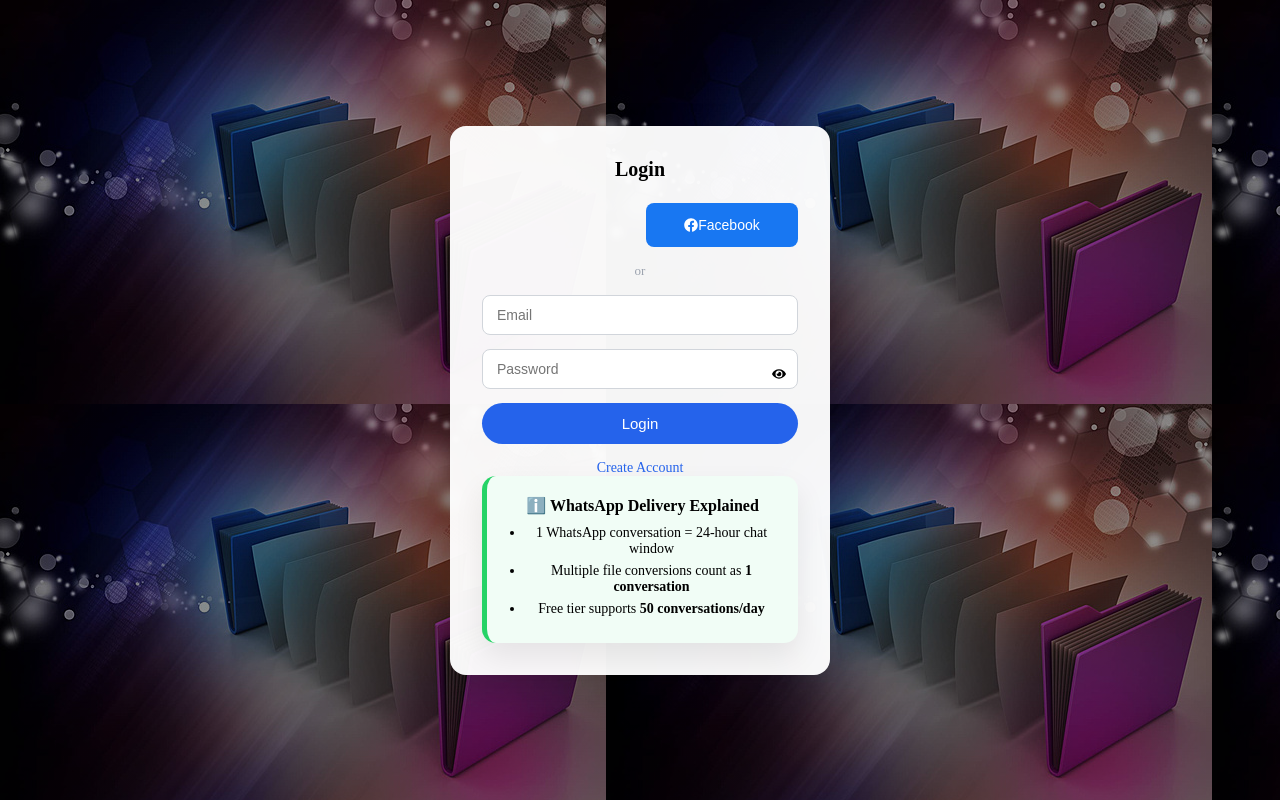
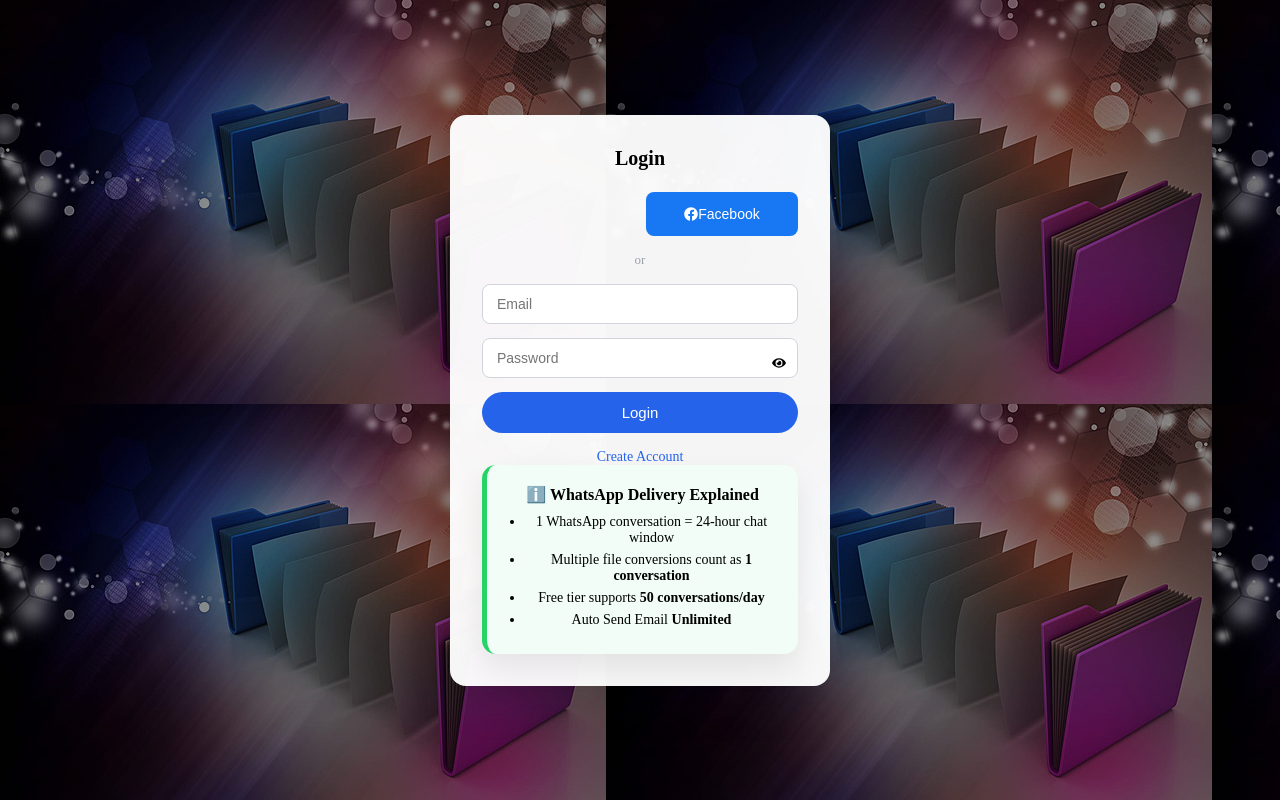
Before and after one commit to Anitha250792/Whatsapp-Integration-Frontend, a React (Vite) app: page / in a window 1280 px wide. Built offline with nearby package versions, Linux system fonts and the light colour scheme; no server answers.

Commit message:
login msgs

```diff
--- a/src/pages/Login.jsx
+++ b/src/pages/Login.jsx
@@ -202,6 +202,7 @@ const Login = () => {
     <li>1 WhatsApp conversation = 24-hour chat window</li>
     <li>Multiple file conversions count as <b>1 conversation</b></li>
     <li>Free tier supports <b>50 conversations/day</b></li>
+    <li>Auto Send Email <b>Unlimited</b></li>
   </ul>
 </div>
       </div>
```
